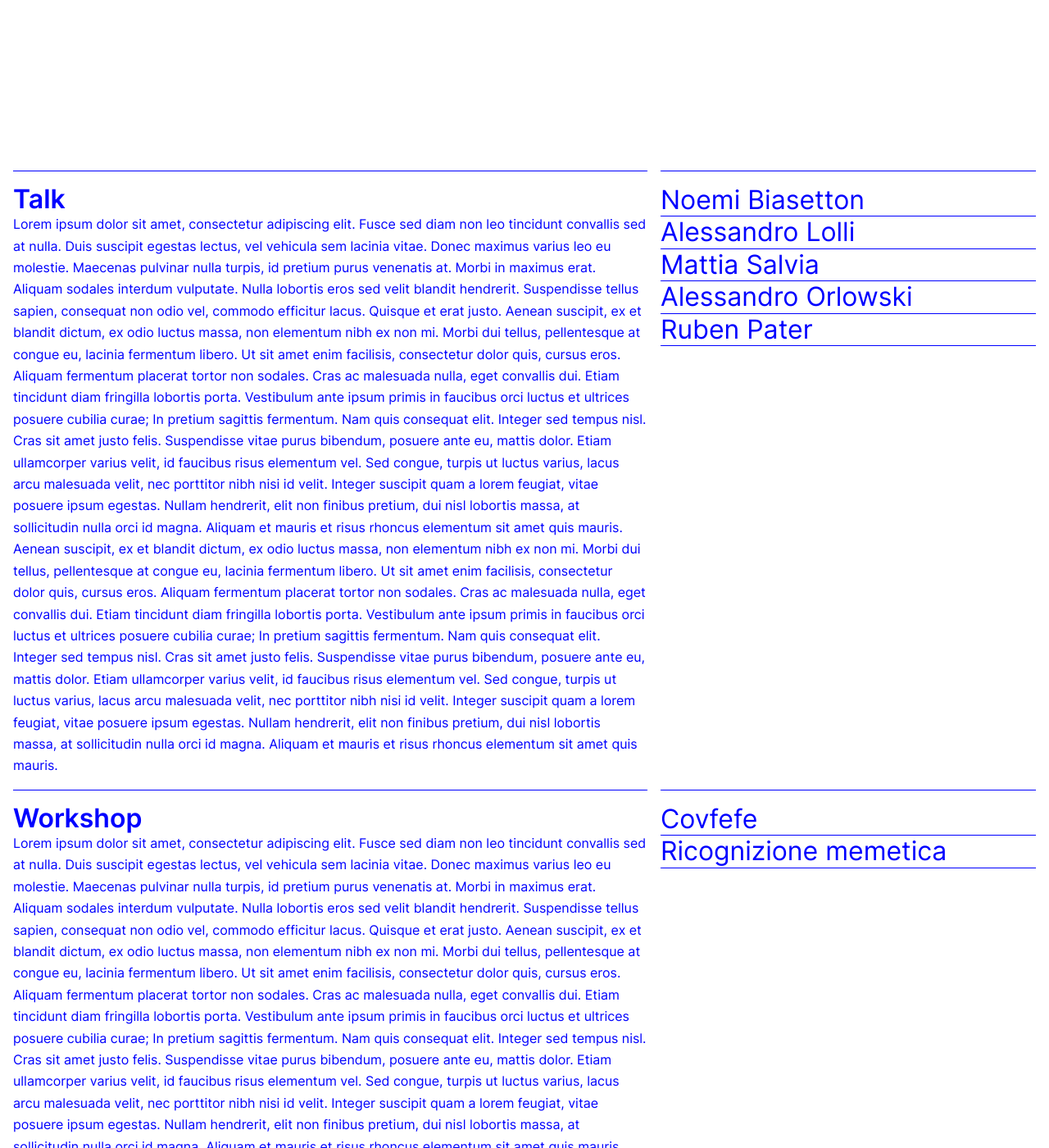
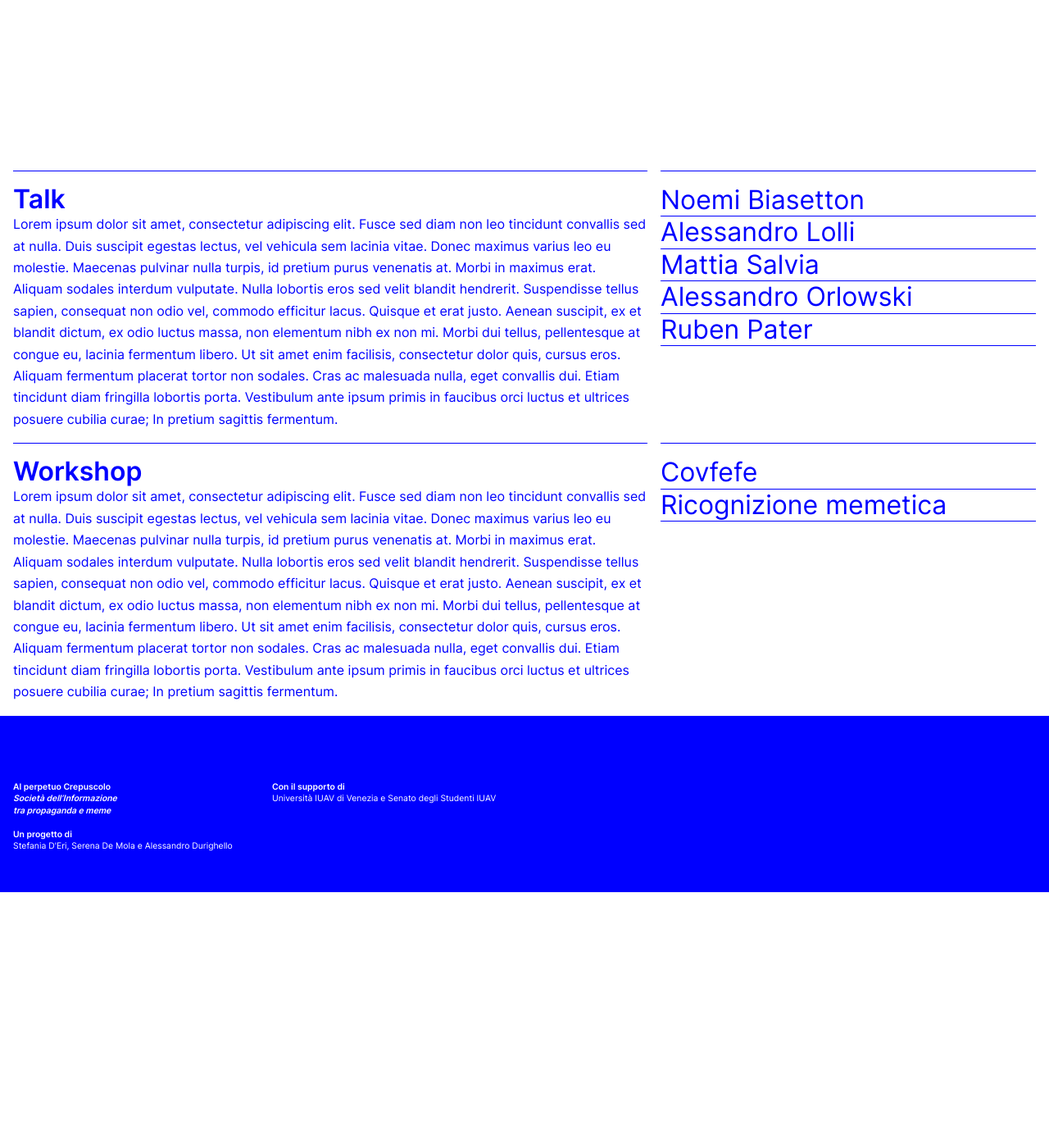
Before and after one commit to stefaniaderi/alperpetuocrepuscolo, a Jekyll site: the page built from index.html, in a window 1280 px wide and 1400 px high. Shown: the whole window at 82% size. Built offline with Jekyll 4.4.1, drawn with Linux system fonts in a browser that asks for light colours; some of the changed text lies outside the part shown.

Commit message:
Update index.html

```diff
--- a/index.html
+++ b/index.html
@@ -5,13 +5,7 @@ layout: home
 	<h2> <a name="talk"> Talk </a></h2>
 	<p>Lorem ipsum dolor sit amet, consectetur adipiscing elit. Fusce sed diam non leo tincidunt convallis sed at nulla. Duis suscipit egestas lectus, vel vehicula sem lacinia vitae. Donec maximus varius leo eu molestie. Maecenas pulvinar nulla turpis, id pretium purus venenatis at. Morbi in maximus erat. Aliquam sodales interdum vulputate. Nulla lobortis eros sed velit blandit hendrerit. Suspendisse tellus sapien, consequat non odio vel, commodo efficitur lacus. Quisque et erat justo.
 
-	Aenean suscipit, ex et blandit dictum, ex odio luctus massa, non elementum nibh ex non mi. Morbi dui tellus, pellentesque at congue eu, lacinia fermentum libero. Ut sit amet enim facilisis, consectetur dolor quis, cursus eros. Aliquam fermentum placerat tortor non sodales. Cras ac malesuada nulla, eget convallis dui. Etiam tincidunt diam fringilla lobortis porta. Vestibulum ante ipsum primis in faucibus orci luctus et ultrices posuere cubilia curae; In pretium sagittis fermentum.
-
-	Nam quis consequat elit. Integer sed tempus nisl. Cras sit amet justo felis. Suspendisse vitae purus bibendum, posuere ante eu, mattis dolor. Etiam ullamcorper varius velit, id faucibus risus elementum vel. Sed congue, turpis ut luctus varius, lacus arcu malesuada velit, nec porttitor nibh nisi id velit. Integer suscipit quam a lorem feugiat, vitae posuere ipsum egestas. Nullam hendrerit, elit non finibus pretium, dui nisl lobortis massa, at sollicitudin nulla orci id magna. Aliquam et mauris et risus rhoncus elementum sit amet quis mauris.
-
-	Aenean suscipit, ex et blandit dictum, ex odio luctus massa, non elementum nibh ex non mi. Morbi dui tellus, pellentesque at congue eu, lacinia fermentum libero. Ut sit amet enim facilisis, consectetur dolor quis, cursus eros. Aliquam fermentum placerat tortor non sodales. Cras ac malesuada nulla, eget convallis dui. Etiam tincidunt diam fringilla lobortis porta. Vestibulum ante ipsum primis in faucibus orci luctus et ultrices posuere cubilia curae; In pretium sagittis fermentum.
-
-	Nam quis consequat elit. Integer sed tempus nisl. Cras sit amet justo felis. Suspendisse vitae purus bibendum, posuere ante eu, mattis dolor. Etiam ullamcorper varius velit, id faucibus risus elementum vel. Sed congue, turpis ut luctus varius, lacus arcu malesuada velit, nec porttitor nibh nisi id velit. Integer suscipit quam a lorem feugiat, vitae posuere ipsum egestas. Nullam hendrerit, elit non finibus pretium, dui nisl lobortis massa, at sollicitudin nulla orci id magna. Aliquam et mauris et risus rhoncus elementum sit amet quis mauris. </p>
+	Aenean suscipit, ex et blandit dictum, ex odio luctus massa, non elementum nibh ex non mi. Morbi dui tellus, pellentesque at congue eu, lacinia fermentum libero. Ut sit amet enim facilisis, consectetur dolor quis, cursus eros. Aliquam fermentum placerat tortor non sodales. Cras ac malesuada nulla, eget convallis dui. Etiam tincidunt diam fringilla lobortis porta. Vestibulum ante ipsum primis in faucibus orci luctus et ultrices posuere cubilia curae; In pretium sagittis fermentum. </p>
 </div>
 <div class="subcontent">
 	<ul>
@@ -26,13 +20,7 @@ layout: home
 	<h2> <a name="workshop"> Workshop </a></h2>
 	<p>Lorem ipsum dolor sit amet, consectetur adipiscing elit. Fusce sed diam non leo tincidunt convallis sed at nulla. Duis suscipit egestas lectus, vel vehicula sem lacinia vitae. Donec maximus varius leo eu molestie. Maecenas pulvinar nulla turpis, id pretium purus venenatis at. Morbi in maximus erat. Aliquam sodales interdum vulputate. Nulla lobortis eros sed velit blandit hendrerit. Suspendisse tellus sapien, consequat non odio vel, commodo efficitur lacus. Quisque et erat justo.
 
-	Aenean suscipit, ex et blandit dictum, ex odio luctus massa, non elementum nibh ex non mi. Morbi dui tellus, pellentesque at congue eu, lacinia fermentum libero. Ut sit amet enim facilisis, consectetur dolor quis, cursus eros. Aliquam fermentum placerat tortor non sodales. Cras ac malesuada nulla, eget convallis dui. Etiam tincidunt diam fringilla lobortis porta. Vestibulum ante ipsum primis in faucibus orci luctus et ultrices posuere cubilia curae; In pretium sagittis fermentum.
-
-	Nam quis consequat elit. Integer sed tempus nisl. Cras sit amet justo felis. Suspendisse vitae purus bibendum, posuere ante eu, mattis dolor. Etiam ullamcorper varius velit, id faucibus risus elementum vel. Sed congue, turpis ut luctus varius, lacus arcu malesuada velit, nec porttitor nibh nisi id velit. Integer suscipit quam a lorem feugiat, vitae posuere ipsum egestas. Nullam hendrerit, elit non finibus pretium, dui nisl lobortis massa, at sollicitudin nulla orci id magna. Aliquam et mauris et risus rhoncus elementum sit amet quis mauris.
-
-	Aenean suscipit, ex et blandit dictum, ex odio luctus massa, non elementum nibh ex non mi. Morbi dui tellus, pellentesque at congue eu, lacinia fermentum libero. Ut sit amet enim facilisis, consectetur dolor quis, cursus eros. Aliquam fermentum placerat tortor non sodales. Cras ac malesuada nulla, eget convallis dui. Etiam tincidunt diam fringilla lobortis porta. Vestibulum ante ipsum primis in faucibus orci luctus et ultrices posuere cubilia curae; In pretium sagittis fermentum.
-
-	Nam quis consequat elit. Integer sed tempus nisl. Cras sit amet justo felis. Suspendisse vitae purus bibendum, posuere ante eu, mattis dolor. Etiam ullamcorper varius velit, id faucibus risus elementum vel. Sed congue, turpis ut luctus varius, lacus arcu malesuada velit, nec porttitor nibh nisi id velit. Integer suscipit quam a lorem feugiat, vitae posuere ipsum egestas. Nullam hendrerit, elit non finibus pretium, dui nisl lobortis massa, at sollicitudin nulla orci id magna. Aliquam et mauris et risus rhoncus elementum sit amet quis mauris. </p>
+	Aenean suscipit, ex et blandit dictum, ex odio luctus massa, non elementum nibh ex non mi. Morbi dui tellus, pellentesque at congue eu, lacinia fermentum libero. Ut sit amet enim facilisis, consectetur dolor quis, cursus eros. Aliquam fermentum placerat tortor non sodales. Cras ac malesuada nulla, eget convallis dui. Etiam tincidunt diam fringilla lobortis porta. Vestibulum ante ipsum primis in faucibus orci luctus et ultrices posuere cubilia curae; In pretium sagittis fermentum.</p>
 </div>
 <div class="subcontent">
 	<ul>
```
